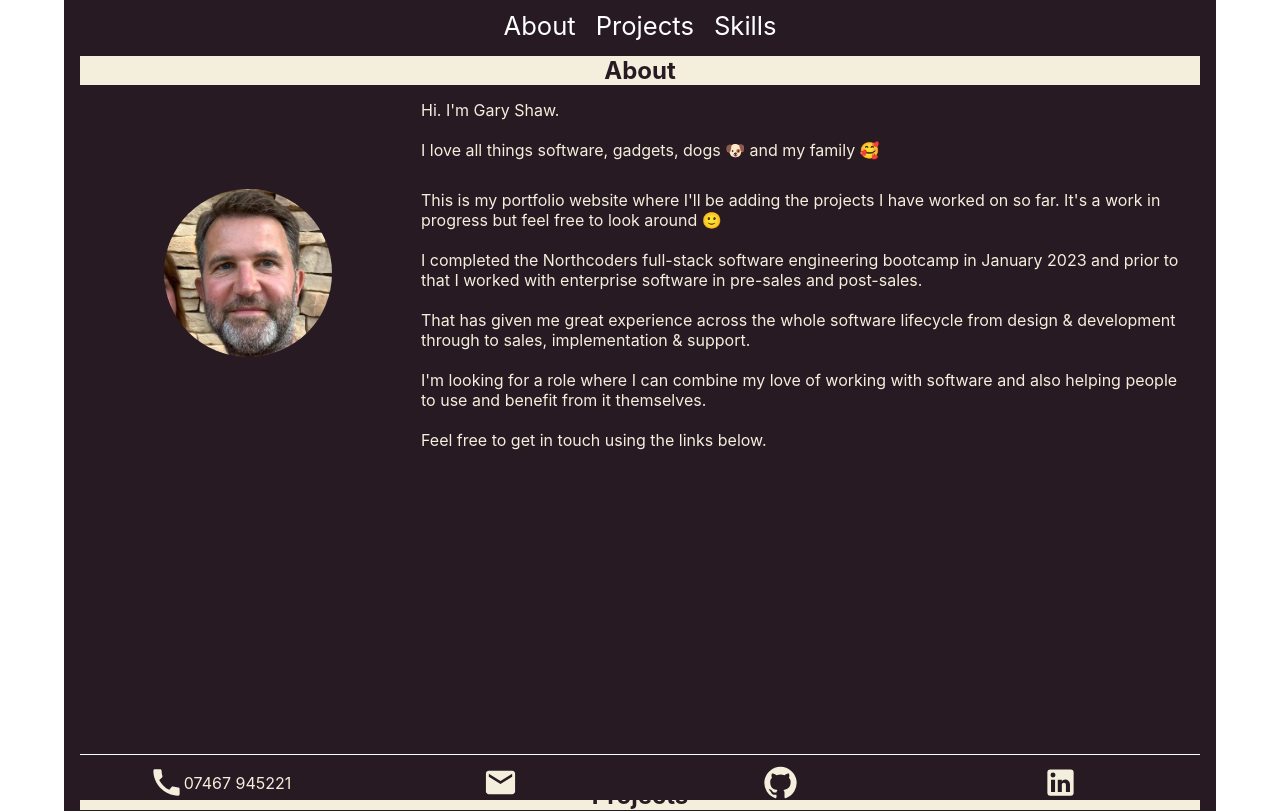
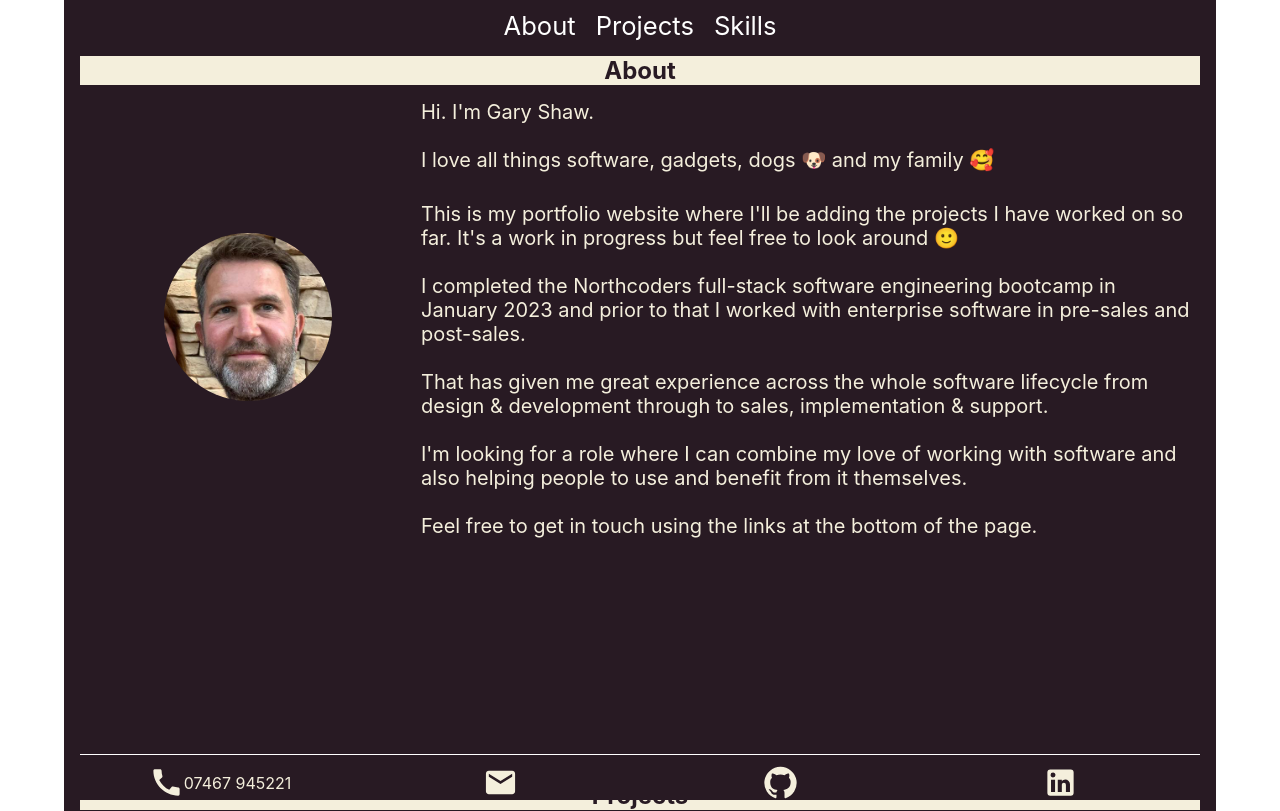
Before and after one commit to g4ry5haw/portfolio-website, a React (Create React App) app: page / in a window 1280 px wide. Shown: the top 811 px of the page. Built offline with nearby package versions, Linux system fonts and the light colour scheme; the HTML template or start-up script is replaced by a standard one.

Commit message:
text size larger on About section

```diff
--- a/src/App.css
+++ b/src/App.css
@@ -79,6 +79,10 @@ col > .icon {
 
 .col-text-left > * {
   text-align: left;
+}
+
+.col-text-left p {
+  font-size: 1.25rem;
 }
 
 .col-box {
--- a/src/components/About.jsx
+++ b/src/components/About.jsx
@@ -42,7 +42,8 @@ const About = () => {
               themselves.
               <br />
               <br />
-              Feel free to get in touch using the links below.
+              Feel free to get in touch using the links at the bottom of the
+              page.
             </p>
           </div>
         </div>
```
